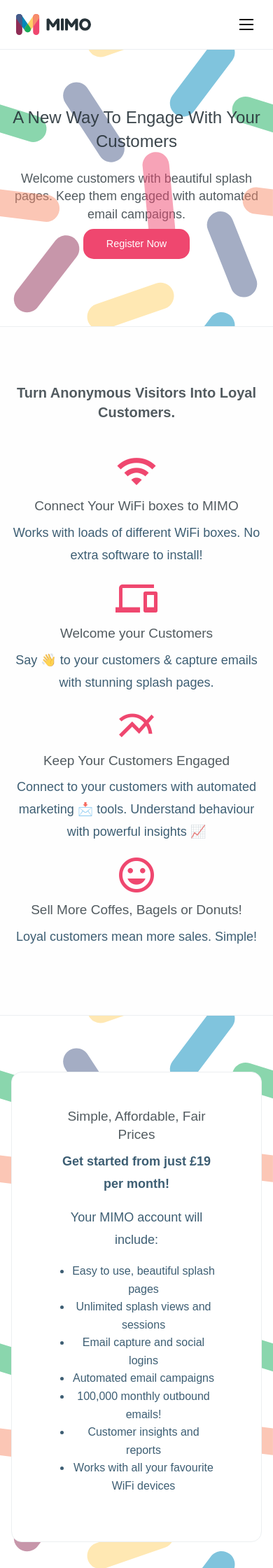
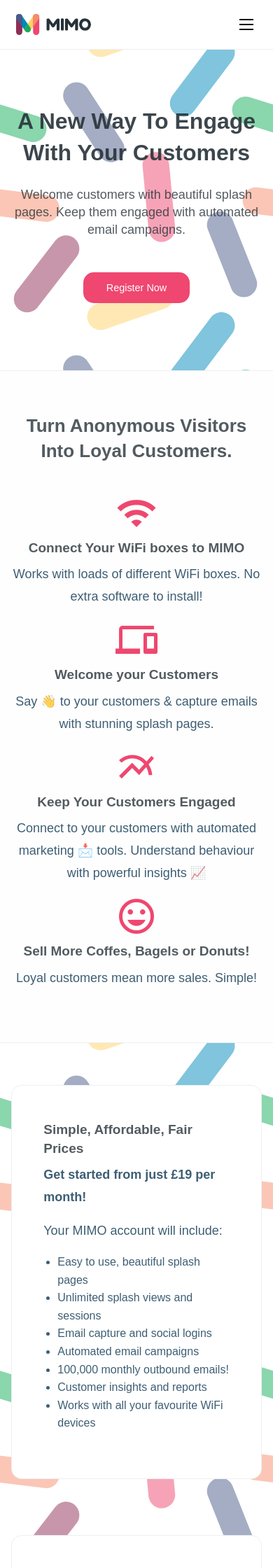
Before and after one commit to mimolabs/mimolabs.github.io, a Jekyll site: the page built from index.html, in a window 390 px wide. Shown: the top 2240 px of the page at 70% size. Built offline with Jekyll 4.4.1, drawn with Linux system fonts in a browser that asks for light colours; some of the changed text lies outside the part shown.

Commit message:
mobstuff

```diff
--- a/css/site.css
+++ b/css/site.css
@@ -251,6 +251,10 @@
   padding-left: 10px;
 }
 
+.bg-top .button {
+  margin-top: 10px;
+}
+
 .button {
   display: inline-block;
   vertical-align: middle;
@@ -405,7 +409,7 @@
   /*background-image: linear-gradient(to top, #f77062 0%, #fe5196 100%);*/
 }
 
-.bg-top h1, .bg-top h2, .bg-top h3, .bg-top img, .bg-top a {
+.bg-top h1, .bg-top h2, .bg-top h3, .bg-top h4, .bg-top img, .bg-top a {
   z-index: 2;
   position: relative;
 }
@@ -779,3 +783,29 @@
   line-height: 2.4rem;
   margin-bottom: 40px;
 }
+
+/*small*/
+
+@media screen and (max-width: 640px) {
+  .bg-top .button {
+    margin-top: 40px;
+  }
+  h1 {
+    font-weight: 600;
+    font-size: 32px;
+  }
+  h2 {
+    font-size: 26px;
+  }
+  h3 {
+    font-weight: 600;
+  }
+  .row.banner {
+    padding-top: 60px;
+    padding-bottom: 60px;
+  }
+  .flat-card {
+    padding-right: 30px;
+    padding-left: 30px;
+  }
+}
--- a/index.html
+++ b/index.html
@@ -104,7 +104,7 @@
 
       <div class="large-11 medium-11 small-11 columns">
         <div class="row align-middle flat-card">
-          <div class="large-6 medium-6 small-12 columns text-center medium-text-left">
+          <div class="large-6 medium-6 small-12 columns">
             <h3>Simple, Affordable, Fair Prices</h3>
             <p><b>Get started from just £19 per month!</b></p>
             <p>Your MIMO account will include:</p>
@@ -123,7 +123,7 @@
           </div>
         </div>
 
-        <div class="row align-middle flat-card">
+        <div class="row align-middle flat-card hide-for-small-only">
           <div class="large-6 medium-6 small-12 columns hide-for-small-only">
             <div class="row align-middle align-center integrations-logos">
               <div class="large-6 medium-12 small-6 columns text-center">
@@ -140,7 +140,7 @@
               </div>
             </div>
           </div>
-          <div class="large-6 medium-6 small-12 columns text-center medium-text-left">
+          <div class="large-6 medium-6 small-12 columns">
             <h3>Tell me how it works?</h3>
             <p>You'll need a compatible wireless access point from Ubiquiti Unifi, Ruckus VSZ, Meraki, CT or CloudTrax*.</p>
             <p>MIMO connects directly and sets everything up for you. <b>It'll take less than 2 minutes to get started!</b></p>
```
